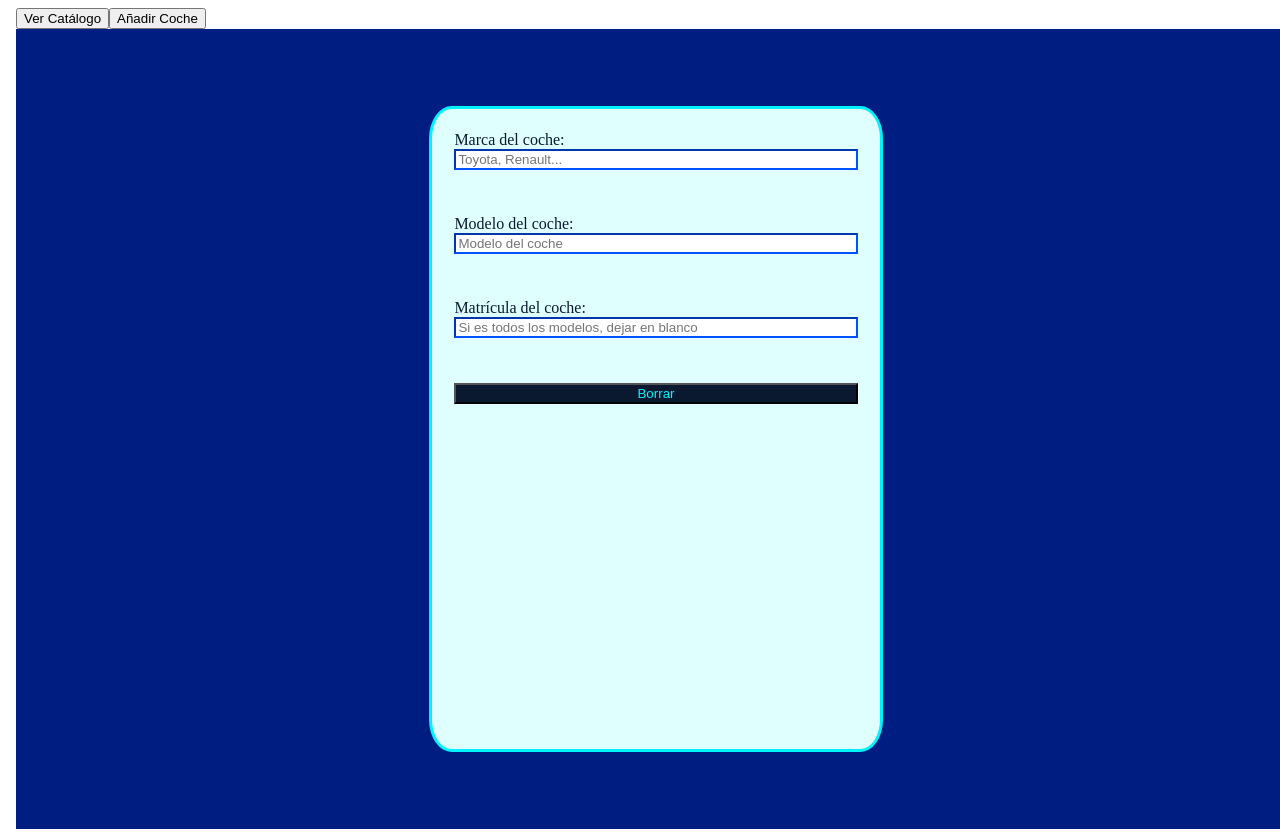
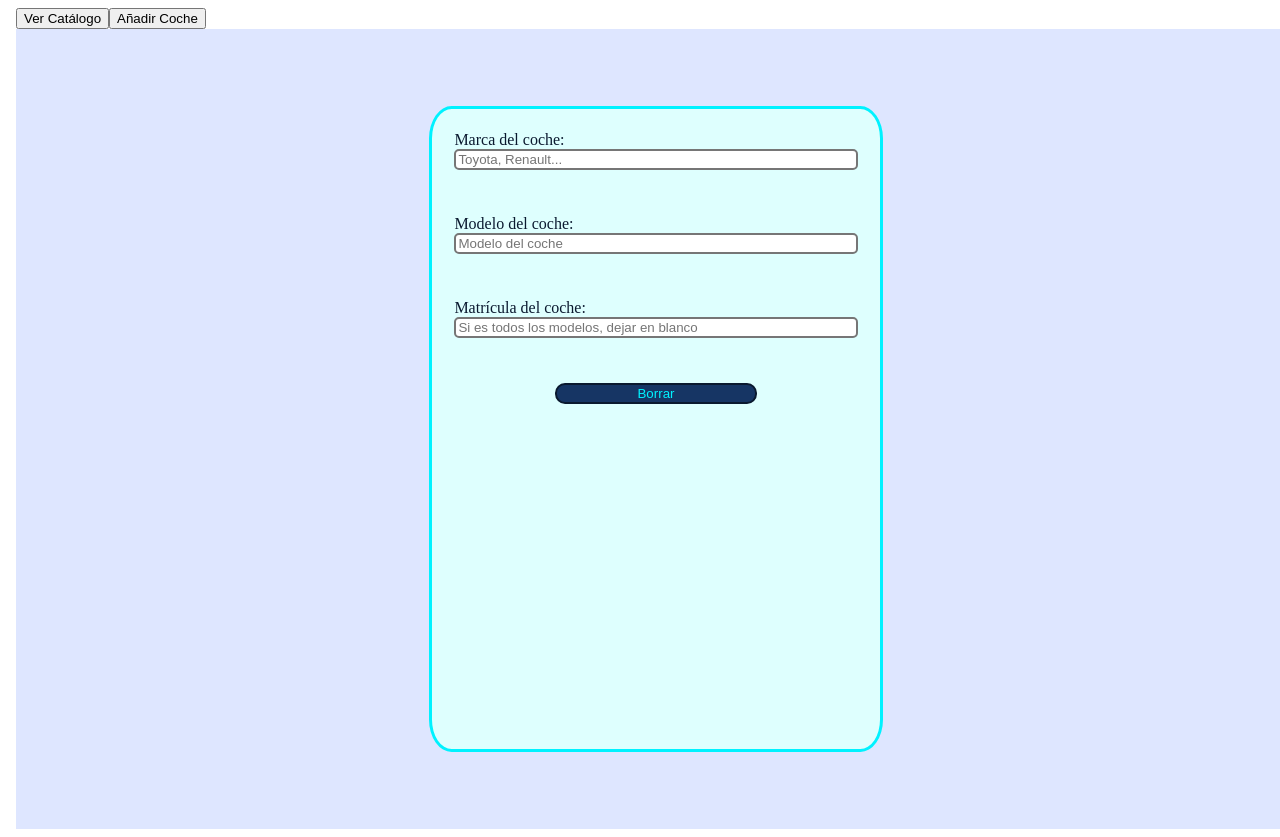
Before and after one commit to TL47/catalogoCoches, an Angular app: page /delete in a window 1280 px wide. Built offline with nearby package versions, Linux system fonts and the light colour scheme.

Commit message:
Cambios de color

```diff
--- a/src/app/delete/delete.css
+++ b/src/app/delete/delete.css
@@ -5,7 +5,7 @@ body {
     width: 100vw;
     margin: 0;
     padding: 0;
-    background-color: rgb(0, 30, 129);
+    background-color: rgb(222, 230, 255);
 }
 form {
     display: flex;
@@ -31,9 +31,15 @@ label {
 }
 input {
     color: #0052FF;
-    border-color: #0052FF;
+    border-style: solid;
+    border-radius: 5px;
 }
 button {
-    background-color: #0A192F;
+    background-color: #163564;
+    align-self: center;
+    width: 50%;
     color:#00F2FF;
+    border-style: solid;
+    border-color: #0A192F;
+    border-radius: 10px;
 }
```
